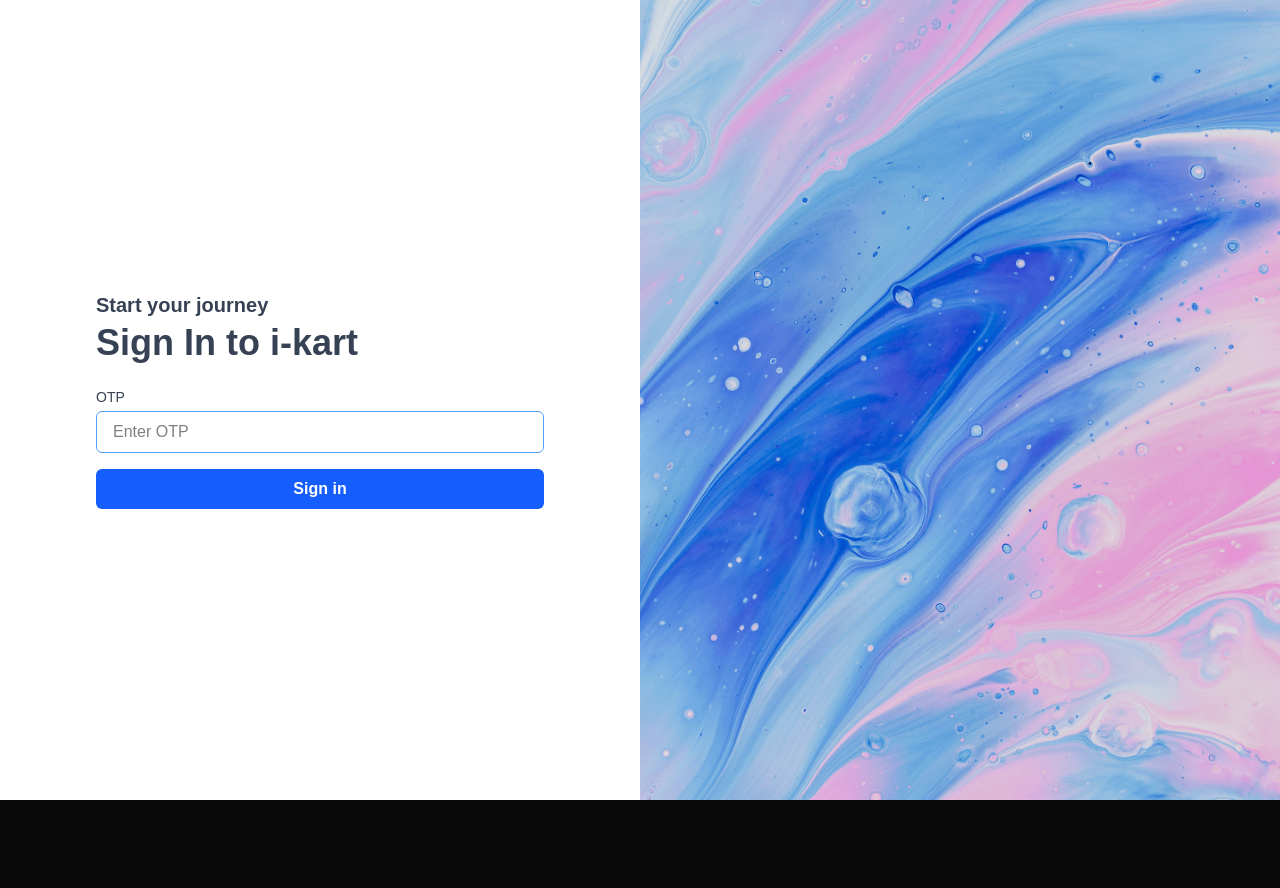
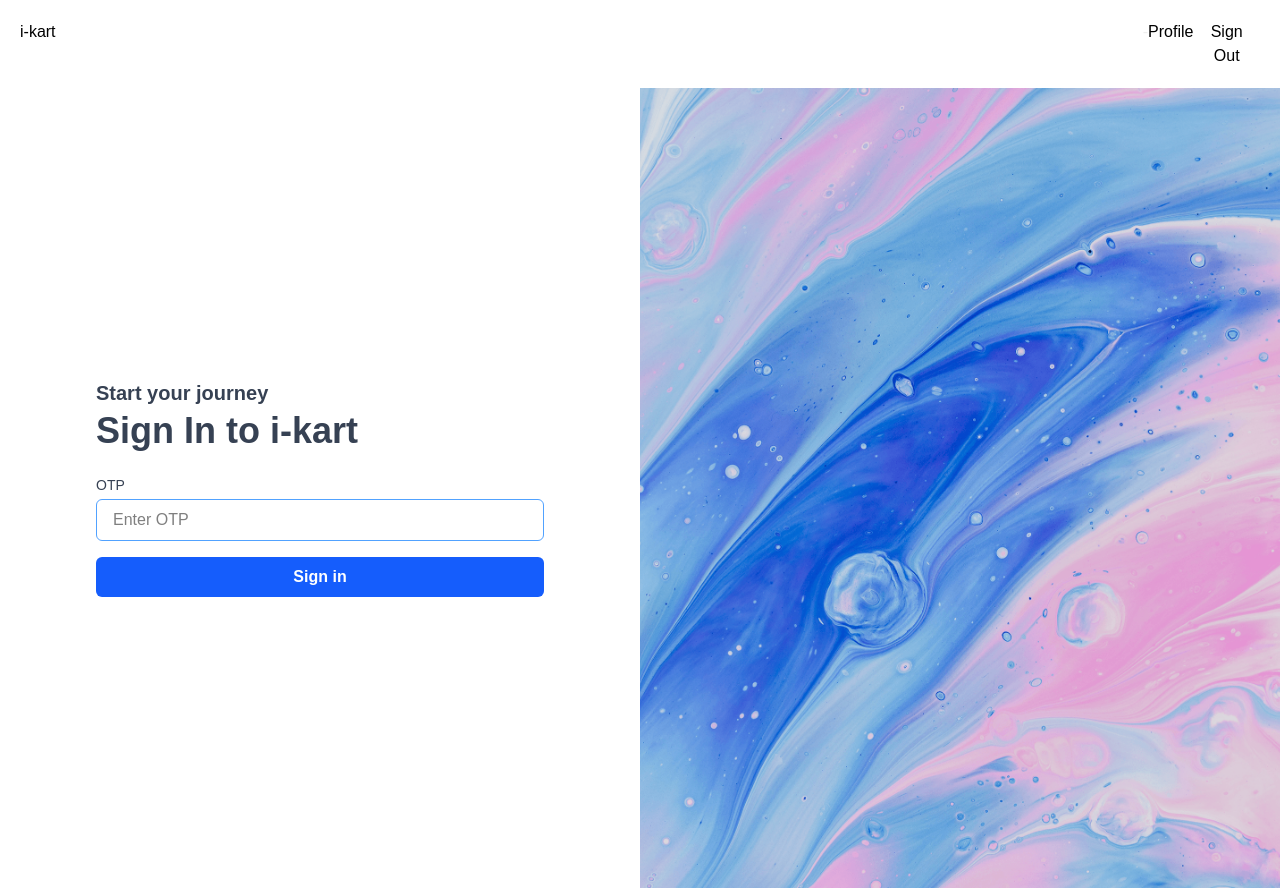
Before and after one commit to chetan2796/I-kart-frontend, a Next.js app: page /user/verifyOtp in a window 1280 px wide. Before the commit this address had no page. Before the commit the page ends 800 px from the top, so only its background shows below. Built offline with nearby package versions, Linux system fonts and the light colour scheme.

Commit message:
restore header links.

```diff
--- a/src/app/components/Header.jsx
+++ b/src/app/components/Header.jsx
@@ -1,6 +1,6 @@
 import Link from "next/link";
 import { useRouter } from "next/navigation";
-import { toast } from 'react-toastify';
+import { toast } from "react-toastify";
 
 const Header = () => {
   const router = useRouter();
@@ -35,6 +35,40 @@
 
   return (
     <header className="header">
+      <nav className="navbar navbar-expand-lg navbar-light bg-white shadow-sm flex p-5">
+        <div className="container">
+          <Link
+            href="/dashboardSeller"
+            className="btn btn-outline-primary btn-sm me-2 navbar-bra nd fw-bold text-black"
+          >
+            i-kart
+          </Link>
+        </div>
+        -
+        <div className="d-flex align-items-center ms-auto">
+          <ul
+            className="dropdown-menu dropdown-menu-end flex"
+            aria-labelledby="userDropdown"
+          >
+            <li>
+              <Link
+                href="/profile_path"
+                className="btn btn-outline-primary btn-sm me-2 dropdown-item text-black"
+              >
+                Profile
+              </Link>
+            </li>
+            <li>
+              <button
+                onClick={handleSignout}
+                className="btn btn-outline-primary btn-sm me-2 dropdown-item text-black"
+              >
+                Sign Out
+              </button>
+            </li>
+          </ul>
+        </div>
+      </nav>
     </header>
   );
 };
--- a/src/app/lib/hooks/useRedirectIfAuthenticated.js
+++ b/src/app/lib/hooks/useRedirectIfAuthenticated.js
@@ -10,7 +10,6 @@
     if (token) {
       router.replace(redirectTo);
     } else {
-      router.replace('/user/login');
       setChecking(false);
     }
   }, []);
```
